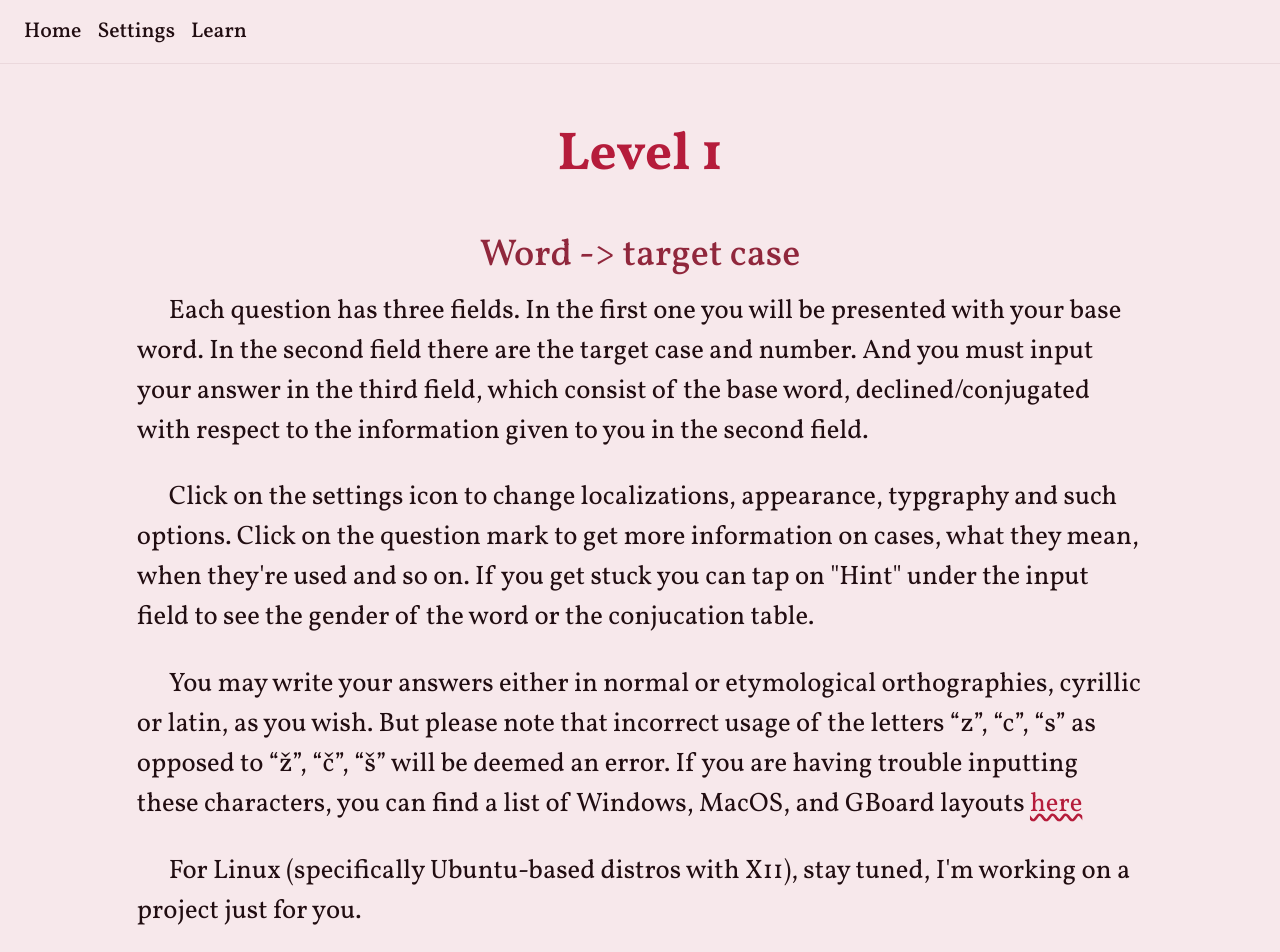
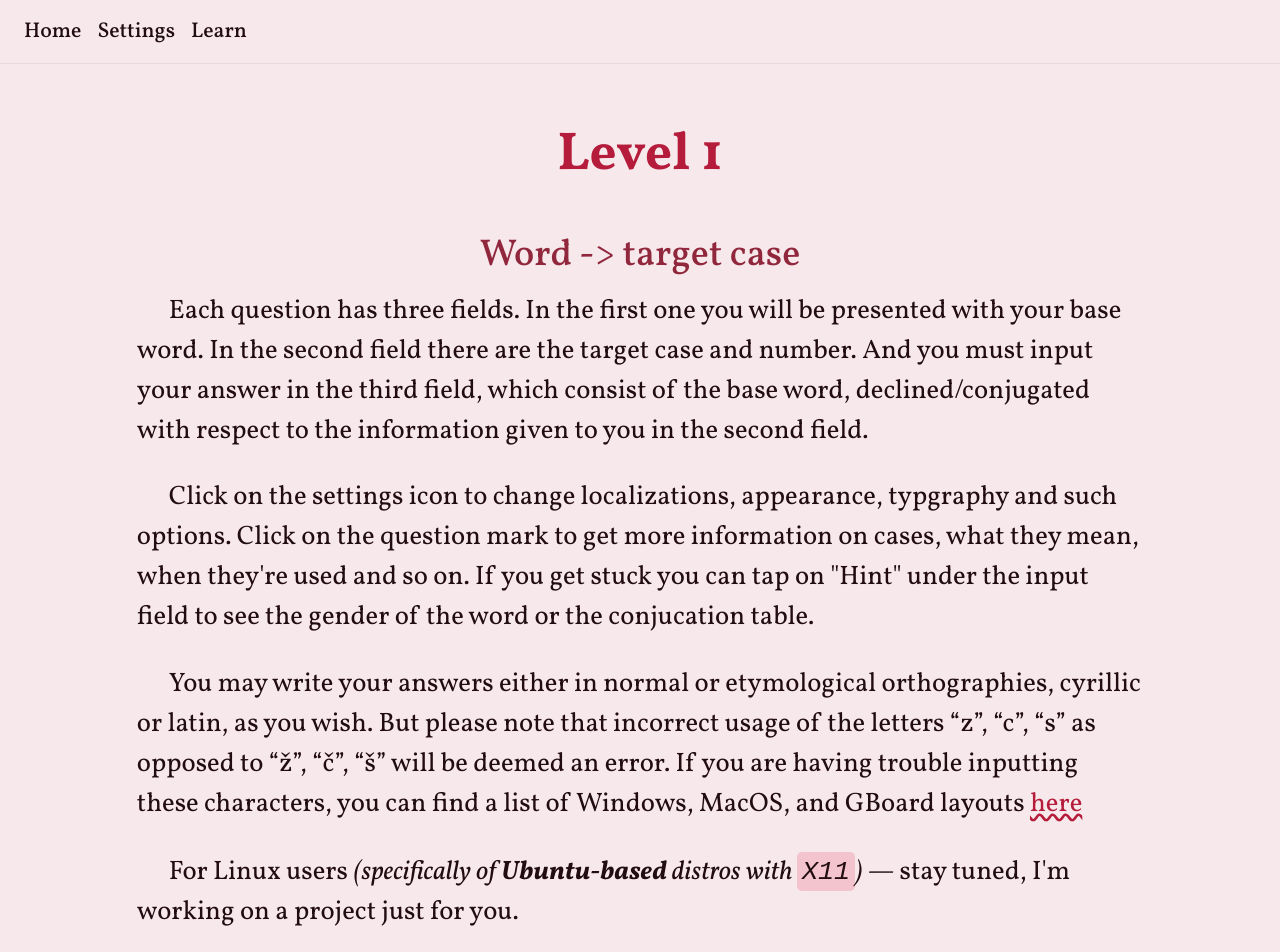
Before and after one commit to amsuu/INDP, an Angular app: page /level/1 in a window 1280 px wide. Shown: the top 952 px of the page. Built offline with nearby package versions, Linux system fonts and the light colour scheme.

Commit message:
added monospace styles

```diff
--- a/src/app/level-1-page/level-1-page.component.html
+++ b/src/app/level-1-page/level-1-page.component.html
@@ -25,8 +25,9 @@
         <a href="https://interslavic.fun/resources/keyboards/">here</a>
     </p>
     <p>
-        For Linux (specifically Ubuntu-based distros with X11), stay tuned, I'm
-        working on a project just for you.
+        For Linux users <i>(specifically of <b>Ubuntu-based</b> distros
+        with <code class="inline">X11</code>)</i> — stay tuned, I'm working
+        on a project just for you.
     </p>
 </div>
 
--- a/src/styles.scss
+++ b/src/styles.scss
@@ -55,6 +55,21 @@ p {
 
 hr {
     margin: 0px 8rem;
+}
+
+code {
+  font-family: 'Cascadia Code', 'JetBrains Mono Semibold', 'Fira Code', 'mononoki', monospace !important;
+
+  &.inline {
+    display: inline;
+    padding: 0.3rem;
+    border-radius: 0.3rem;
+    background-color: var(--secondary20);
+  }
+
+  &::selection {
+    background-color: var(--secondary);
+  }
 }
 
 *::selection {
```
